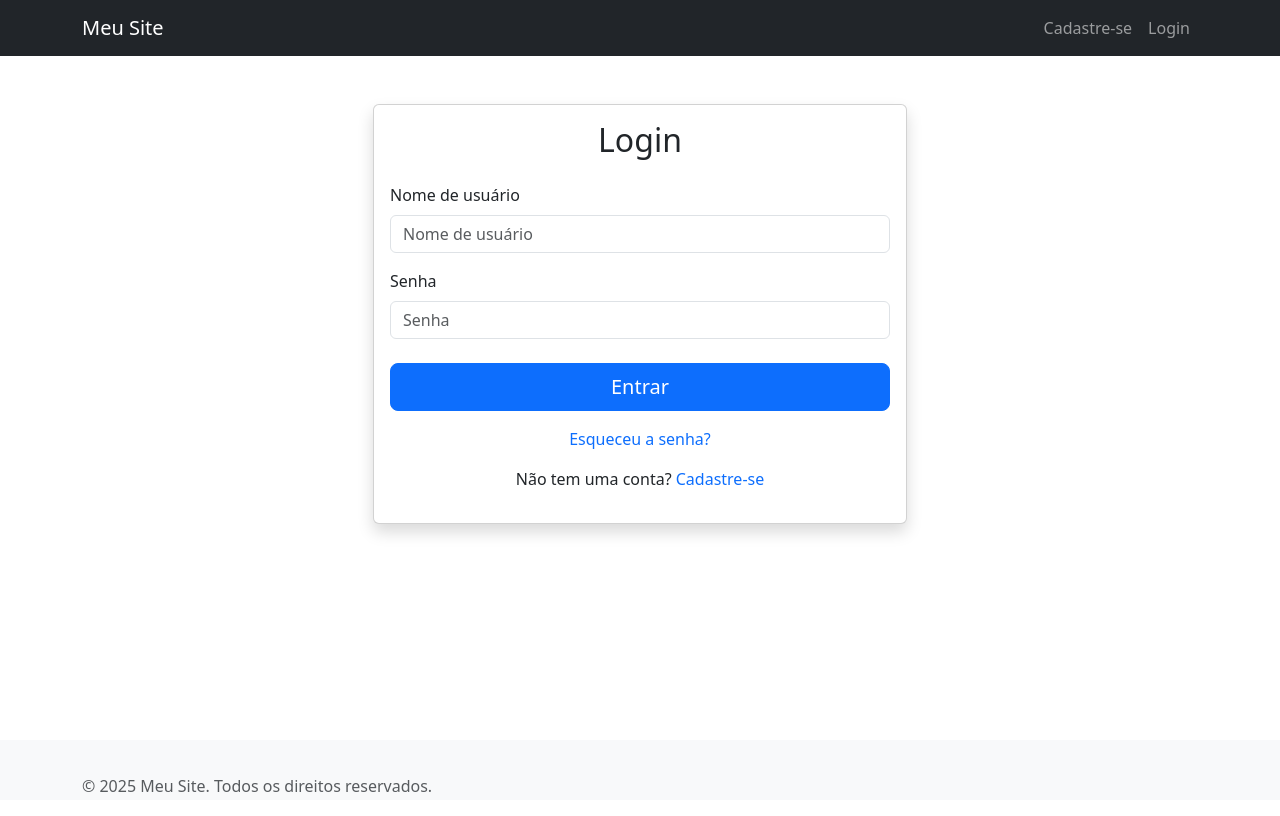
After one commit to mateusbdp/django, a Django app: page /login/ in a window 1280 px wide. The commit adds this page. Run offline with Django 4.2, Linux system fonts and the light colour scheme.

Commit message:
Adiciona projeto Django inicial

```diff
--- /dev/null
+++ b/app_site/forms.py
@@ -0,0 +1,62 @@
+from django import forms
+from django.contrib.auth.forms import UserCreationForm
+from django.contrib.auth.models import User
+from django.contrib.auth.forms import AuthenticationForm
+
+class CustomUserCreationForm(UserCreationForm):
+    email = forms.EmailField(
+        required=True,
+        widget=forms.EmailInput(attrs={'class': 'form-control', 'placeholder': 'Email'})
+    )
+    first_name = forms.CharField(
+        max_length=30,
+        widget=forms.TextInput(attrs={'class': 'form-control', 'placeholder': 'Nome'})
+    )
+    last_name = forms.CharField(
+        max_length=30,
+        widget=forms.TextInput(attrs={'class': 'form-control', 'placeholder': 'Sobrenome'})
+    )
+
+    class Meta:
+        model = User
+        fields = ('username', 'first_name', 'last_name', 'email', 'password1', 'password2')
+
+    def __init__(self, *args, **kwargs):
+        super().__init__(*args, **kwargs)
+        self.fields['username'].widget.attrs.update({
+            'class': 'form-control',
+            'placeholder': 'Nome de usuário'
+        })
+        self.fields['password1'].widget.attrs.update({
+            'class': 'form-control',
+            'placeholder': 'Senha'
+        })
+        self.fields['password2'].widget.attrs.update({
+            'class': 'form-control',
+            'placeholder': 'Confirme sua senha'
+        })
+
+    def clean_email(self):
+        email = self.cleaned_data.get('email')
+        if User.objects.filter(email=email).exists():
+            raise forms.ValidationError("Este email já está cadastrado.")
+        return email
+
+
+    #atenticação
+
+
+
+class CustomAuthenticationForm(AuthenticationForm):
+    username = forms.CharField(
+        widget=forms.TextInput(attrs={
+            'class': 'form-control',
+            'placeholder': 'Nome de usuário'
+        })
+    )
+    password = forms.CharField(
+        widget=forms.PasswordInput(attrs={
+            'class': 'form-control',
+            'placeholder': 'Senha'
+        })
+    )
--- /dev/null
+++ b/app_site/templates/base.html
@@ -0,0 +1,95 @@
+<!DOCTYPE html>
+<html lang="pt-br">
+<head>
+    <meta charset="UTF-8">
+    <meta name="viewport" content="width=device-width, initial-scale=1.0">
+    <title>{% block title %}Meu Site{% endblock %}</title>
+
+    <!-- Bootstrap CSS -->
+    <link href="https://cdn.jsdelivr.net/npm/bootstrap@5.3.0/dist/css/bootstrap.min.css" rel="stylesheet">
+
+    <!-- CSS Personalizado -->
+    <style>
+        .footer {
+            position: relative;
+            bottom: 0;
+            width: 100%;
+            height: 60px;
+            line-height: 60px;
+            background-color: #f5f5f5;
+        }
+    </style>
+
+    {% block extra_css %}{% endblock %}
+</head>
+<body class="d-flex flex-column min-vh-100">
+
+    <!-- Navbar -->
+    <nav class="navbar navbar-expand-lg navbar-dark bg-dark">
+        <div class="container">
+            <a class="navbar-brand" href="{% url 'home' %}">Meu Site</a>
+            <button class="navbar-toggler" type="button" data-bs-toggle="collapse" data-bs-target="#navbarNav">
+                <span class="navbar-toggler-icon"></span>
+            </button>
+            <div class="collapse navbar-collapse" id="navbarNav">
+                <ul class="navbar-nav ms-auto">
+                    {% if user.is_authenticated %}
+                        <li class="nav-item dropdown">
+                            <a class="nav-link dropdown-toggle" href="#" role="button" data-bs-toggle="dropdown">
+                                Olá, {{ user.username }}
+                            </a>
+                            <ul class="dropdown-menu dropdown-menu-end">
+                                <li><a class="dropdown-item" href="#">Perfil</a></li>
+                                <li><hr class="dropdown-divider"></li>
+                                <li>
+                                    <form method="post" action="{% url 'logout' %}">
+                                        {% csrf_token %}
+                                        <button type="submit" class="dropdown-item">Sair</button>
+                                    </form>
+                                </li>
+                            </ul>
+                        </li>
+                    {% else %}
+                        <li class="nav-item">
+                            <a class="nav-link" href="{% url 'signup' %}">Cadastre-se</a>
+                        </li>
+                        <li class="nav-item">
+                            <a class="nav-link" href="{% url 'login' %}">Login</a>
+                        </li>
+                    {% endif %}
+                </ul>
+            </div>
+        </div>
+    </nav>
+
+    <!-- Conteúdo Principal -->
+    <main class="flex-grow-1">
+        <div class="container mt-4">
+            <!-- Mensagens -->
+            {% if messages %}
+                {% for message in messages %}
+                    <div class="alert alert-{{ message.tags }} alert-dismissible fade show" role="alert">
+                        {{ message }}
+                        <button type="button" class="btn-close" data-bs-dismiss="alert" aria-label="Close"></button>
+                    </div>
+                {% endfor %}
+            {% endif %}
+
+            <!-- Bloco de Conteúdo -->
+            {% block content %}{% endblock %}
+        </div>
+    </main>
+
+    <!-- Footer -->
+    <footer class="footer mt-auto py-3 bg-light">
+        <div class="container">
+            <span class="text-muted">© {% now "Y" %} Meu Site. Todos os direitos reservados.</span>
+        </div>
+    </footer>
+
+    <!-- Bootstrap JS e Dependências -->
+    <script src="https://cdn.jsdelivr.net/npm/bootstrap@5.3.0/dist/js/bootstrap.bundle.min.js"></script>
+
+    {% block extra_js %}{% endblock %}
+</body>
+</html>
--- /dev/null
+++ b/app_site/templates/login.html
@@ -0,0 +1,46 @@
+{% extends 'base.html' %}
+{% load static %}
+
+{% block content %}
+<div class="container mt-5">
+    <div class="row justify-content-center">
+        <div class="col-md-6">
+            <div class="card shadow">
+                <div class="card-body">
+                    <h2 class="card-title text-center mb-4">Login</h2>
+                    <form method="post" novalidate>
+                        {% csrf_token %}
+
+                        {% if form.errors %}
+                            <div class="alert alert-danger">
+                                Usuário ou senha incorretos. Por favor tente novamente.
+                            </div>
+                        {% endif %}
+
+                        <div class="mb-3">
+                            <label for="{{ form.username.id_for_label }}" class="form-label">Nome de usuário</label>
+                            {{ form.username }}
+                        </div>
+
+                        <div class="mb-4">
+                            <label for="{{ form.password.id_for_label }}" class="form-label">Senha</label>
+                            {{ form.password }}
+                        </div>
+
+                        <div class="d-grid mb-3">
+                            <button type="submit" class="btn btn-primary btn-lg">Entrar</button>
+                        </div>
+
+                        <div class="text-center">
+                            <a href="" class="text-decoration-none">Esqueceu a senha?</a>
+                            <p class="mt-3">Não tem uma conta?
+                                <a href="{% url 'signup' %}" class="text-decoration-none">Cadastre-se</a>
+                            </p>
+                        </div>
+                    </form>
+                </div>
+            </div>
+        </div>
+    </div>
+</div>
+{% endblock %}
--- a/app_site/urls.py
+++ b/app_site/urls.py
@@ -1,6 +1,13 @@
 from django.urls import path
 from . import views
+from .views import SignUpView,CustomLoginView
+from django.contrib.auth import views as auth_views
+
 
 urlpatterns = [
     path('', views.home, name='home'),
+    path('signup/', SignUpView.as_view(), name='signup'),
+    path('login/', CustomLoginView.as_view(), name='login'),
+    path('logout/', auth_views.LogoutView.as_view(), name='logout'),
+
 ]
--- a/app_site/views.py
+++ b/app_site/views.py
@@ -3,3 +3,20 @@ from django.http import HttpResponse
 
 def home(request):
     return render(request,'home.html')
+
+
+from django.urls import reverse_lazy
+from django.views.generic import CreateView
+from .forms import CustomUserCreationForm,CustomAuthenticationForm
+
+class SignUpView(CreateView):
+    form_class = CustomUserCreationForm
+    success_url = reverse_lazy('login')
+    template_name = 'cadastro.html'
+
+
+from django.contrib.auth.views import LoginView
+
+class CustomLoginView(LoginView):
+    template_name = 'login.html'
+    form_class = CustomAuthenticationForm  # Opcional, se quiser usar um form personalizado
```
Also changed, not shown: app_site/templates/cadastro.html (added, +80 -0 lines), app_site/templates/home.html (+7 -11 lines), mysite/settings.py (+7 -2 lines).
